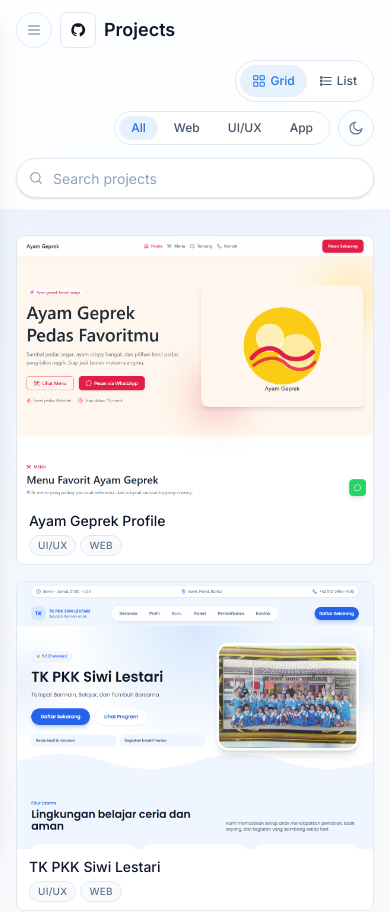
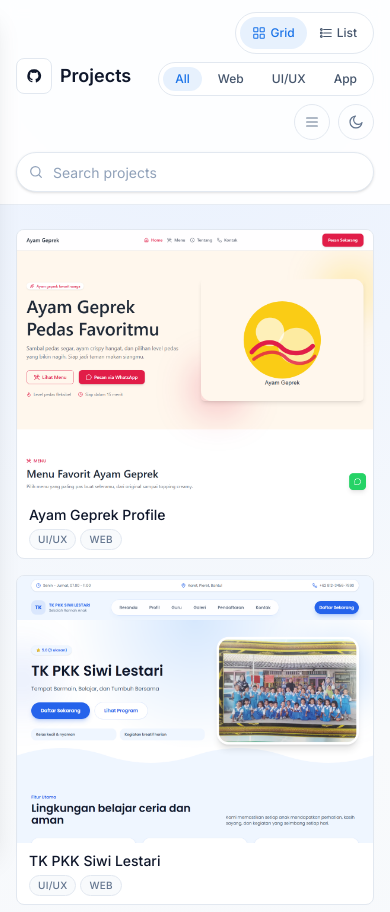
Before and after one commit to l0c4lxid/project-drive, a Next.js app: page / in a window 390 px wide. Shown: the top 912 px of the page. Built offline with nearby package versions, Linux system fonts and the light colour scheme.

Commit message:
update 33 files

```diff
--- a/app/components/TopBar.tsx
+++ b/app/components/TopBar.tsx
@@ -43,14 +43,6 @@
     <div className="sticky top-0 z-30 w-full border-b border-slate-200/80 bg-white/90 backdrop-blur dark:border-slate-800/80 dark:bg-slate-900/90">
       <div className="mx-auto flex max-w-[1440px] flex-wrap items-center gap-3 px-4 py-3 lg:px-8">
         <div className="flex flex-1 items-center gap-2">
-          <button
-            type="button"
-            onClick={onMenuClick}
-            className="flex h-9 w-9 items-center justify-center rounded-full border border-slate-200 text-slate-500 transition-colors hover:border-[#1A73E8] hover:text-[#1A73E8] lg:hidden dark:border-slate-700 dark:text-slate-300"
-            aria-label="Open menu"
-          >
-            <MenuIcon />
-          </button>
           <div className="flex h-9 w-9 items-center justify-center rounded-lg border border-slate-200 bg-white text-slate-900 dark:border-slate-700 dark:bg-slate-900 dark:text-slate-100">
             <GitHubMarkIcon />
           </div>
@@ -108,6 +100,15 @@
               </button>
             ))}
           </div>
+
+          <button
+            type="button"
+            onClick={onMenuClick}
+            className="flex h-9 w-9 items-center justify-center rounded-full border border-slate-200 text-slate-500 transition-colors hover:border-[#1A73E8] hover:text-[#1A73E8] lg:hidden dark:border-slate-700 dark:text-slate-300"
+            aria-label="Open menu"
+          >
+            <MenuIcon />
+          </button>
 
           <button
             type="button"
```
